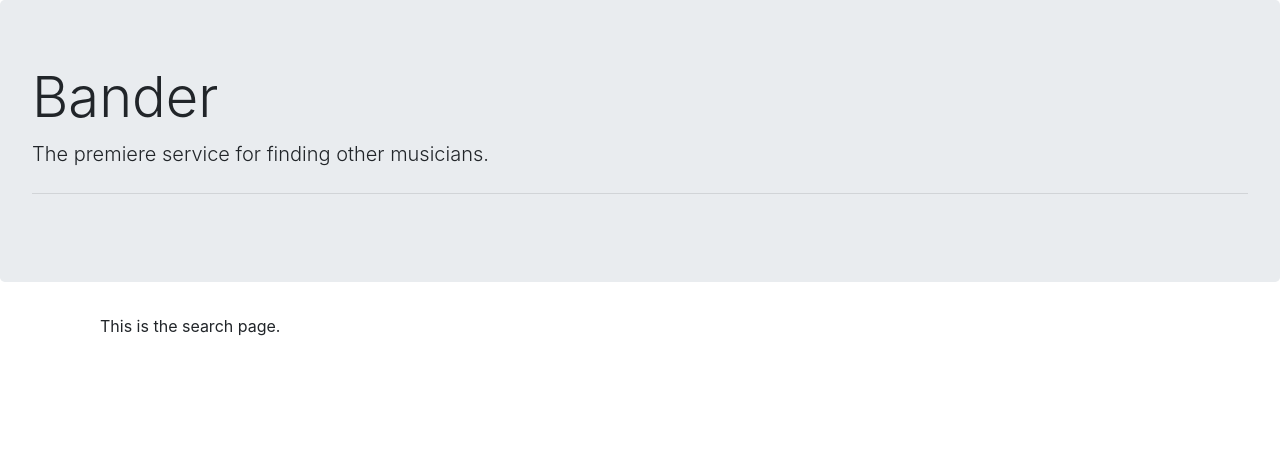
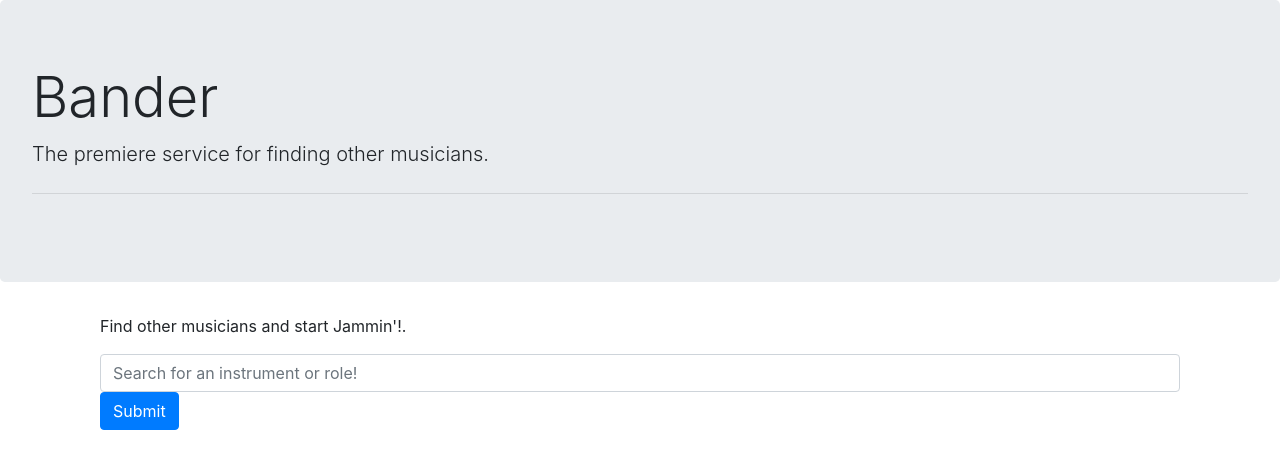
Before and after one commit to csalhab/bander, a React (Create React App) app in the folder client/: page /search in a window 1280 px wide. Shown: the top 468 px of the page. Built offline with nearby package versions, Linux system fonts and the light colour scheme.

Commit message:
added search bar to search page

```diff
--- a/client/src/pages/Search.js
+++ b/client/src/pages/Search.js
@@ -1,9 +1,14 @@
 import React from "react";
+import SearchBar from "../components/SearchBar";
+import SearchButton from "../components/SearchButton";
 
 const Search = () => {
   return (
     <div className="container">
-      <p>This is the search page.</p>
+      <p>Find other musicians and start Jammin'!.</p>
+      <p />
+      <SearchBar></SearchBar>
+      <SearchButton></SearchButton>
     </div>
   );
 };
--- a/client/src/pages/UserProfile.js
+++ b/client/src/pages/UserProfile.js
@@ -1,4 +1,5 @@
 import React from "react";
+// import UserCard from "./src/UserCards",
 
 const UserProfile = () => {
   return (
@@ -6,7 +7,7 @@ const UserProfile = () => {
       <p>This is the user profile page.</p>
       <img src="" alt="Profile" />
 
-      <h2>name</h2>
+      <h2 style={{ color: "blue" }}>name</h2>
       <p>contact info/email/fax</p>
       <p>description</p>
       <p>bio</p>
```
